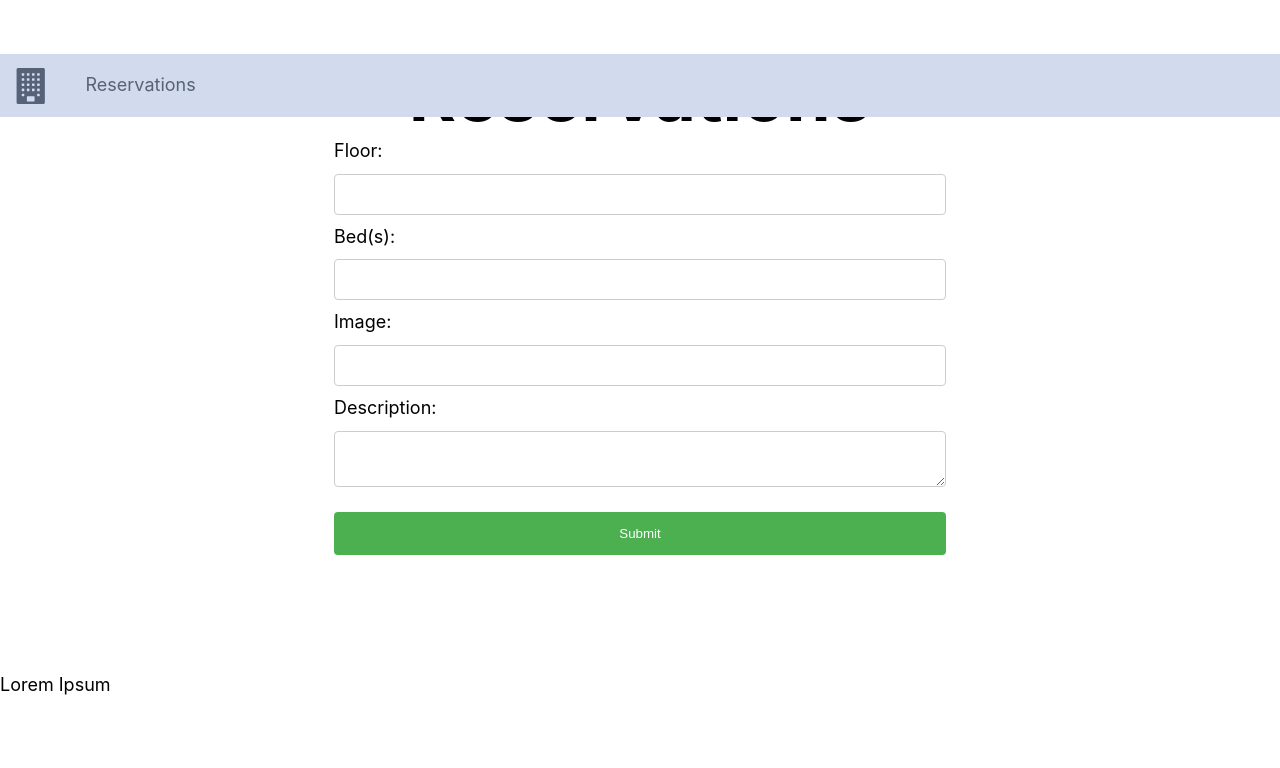
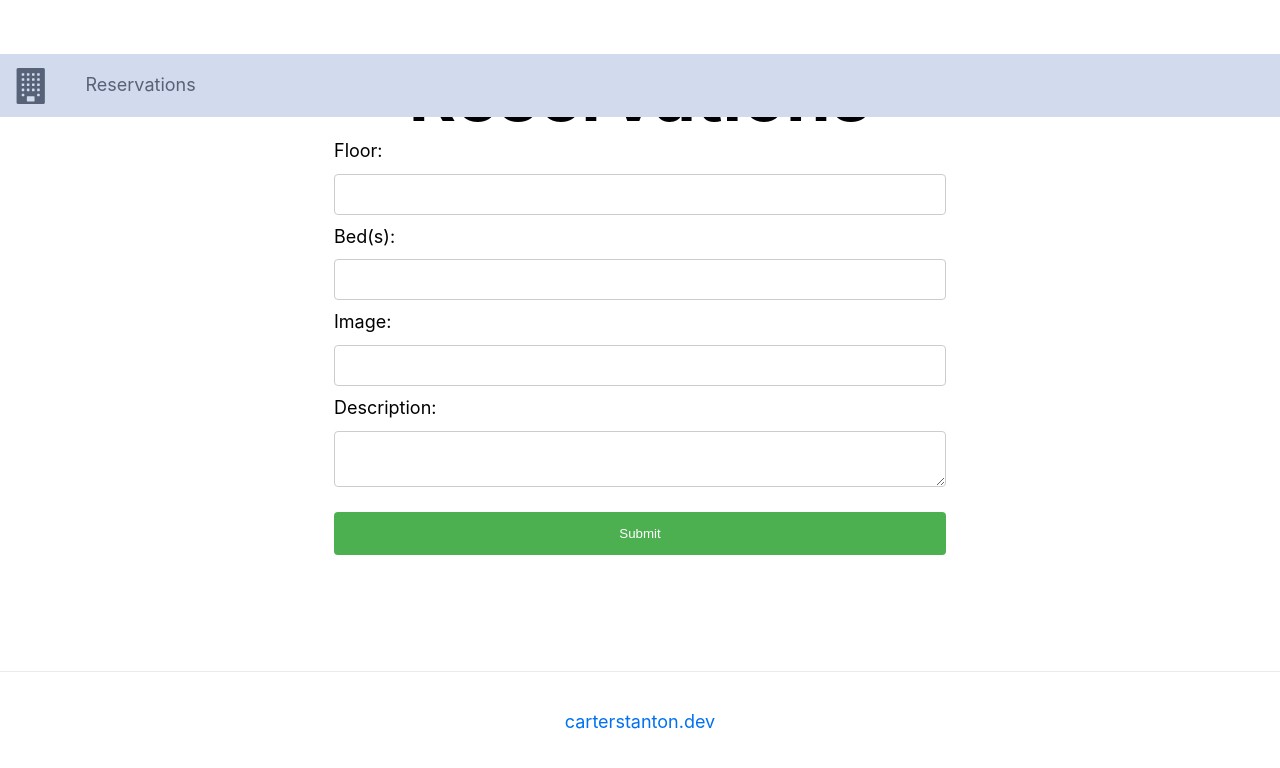
Before and after one commit to CStanton-dev/cosmic-reservations, a Next.js app: page /reservations in a window 1280 px wide. Shown: the top 768 px of the page. Built offline with nearby package versions, Linux system fonts and the light colour scheme.

Commit message:
Polished Footer component
Modified the Footer component to contain a link to portfolio website.

```diff
--- a/components/footer.js
+++ b/components/footer.js
@@ -1,7 +1,18 @@
+import Link from 'next/link';
+import styles from './styles/footer.module.css';
+
 /**
  *
  * @returns
  */
 export default function Footer() {
-  return <footer>Lorem Ipsum</footer>
+  return (
+    <footer className={styles.footer}>
+      <Link href="https://carterstanton.dev" >
+        <a target="_blank" rel="noopener noreferrer">
+          carterstanton.dev
+        </a>
+      </Link>
+    </footer>
+  )
 }
```
